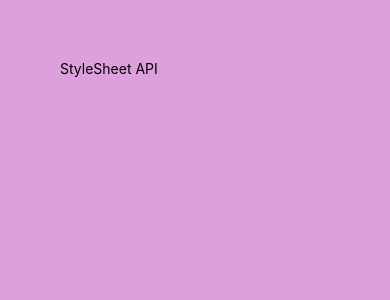
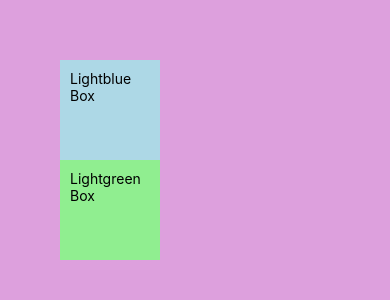
Before and after one commit to anhartasman/rn_styling, a React Native app: screen / in a window 390 px wide. Shown: the top 300 px of the page. Built offline with nearby package versions, Linux system fonts and the light colour scheme.

Commit message:
Multiple Styles

```diff
--- a/App.js
+++ b/App.js
@@ -4,7 +4,13 @@
 export default function App() {
   return (
     <View style={styles.container}>
-      <Text style={styles.title}>StyleSheet API</Text>
+      {/* the last element of style array will take precedence */}
+      <View style={[styles.box, styles.lightblueBg]}>
+        <Text>Lightblue Box</Text>
+      </View>
+      <View style={[styles.box, styles.lightgreenBg]}>
+        <Text>Lightgreen Box</Text>
+      </View>
     </View>
   );
 }
@@ -15,5 +21,16 @@
     backgroundColor: "plum",
     padding: 60,
   },
-  title: {},
+  box: {
+    width: 100,
+    height: 100,
+    padding: 10,
+    backgroundColor: "red",
+  },
+  lightblueBg: {
+    backgroundColor: "lightblue",
+  },
+  lightgreenBg: {
+    backgroundColor: "lightgreen",
+  },
 });
```
